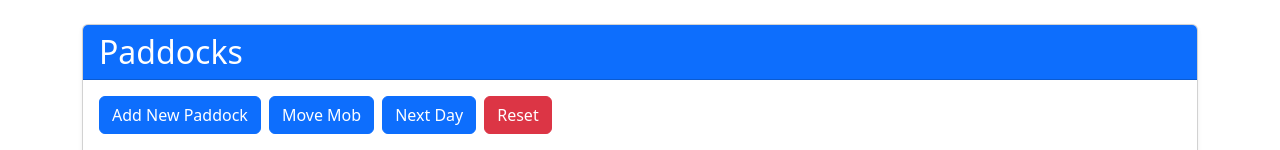
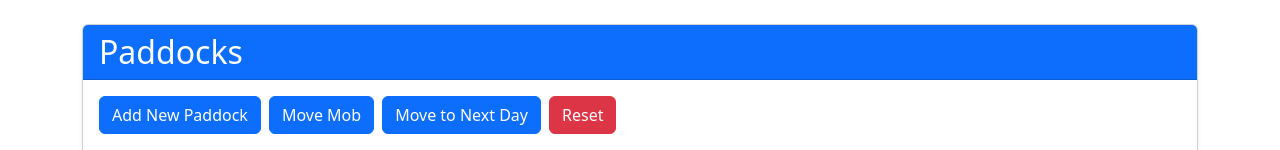
Before and after one commit to Wei-Liu-1161456/fms, a Python web app: template templates/paddocks.html in a window 1280 px wide. Shown: the part 130-280 px from the top of the page. Run offline with Jinja, Linux system fonts and the light colour scheme; the template is opened without the code that fills it, so the values that code supplies are empty.

Commit message:
Refactor: rename next day function for clarity
- Rename 'Next Day' to 'Move to Next Day' in UI
- Improve user interface clarity

```diff
--- a/templates/paddocks.html
+++ b/templates/paddocks.html
@@ -9,7 +9,7 @@
         <div class="d-flex justify-content-start mb-3">
             <a href="{{ url_for('add_paddock') }}" class="btn btn-primary me-2">Add New Paddock</a>
             <a href="{{ url_for('move_mob') }}" class="btn btn-primary me-2">Move Mob</a>
-            <a href="{{ url_for('next_day') }}" class="btn btn-primary me-2">Next Day</a>
+            <a href="{{ url_for('next_day') }}" class="btn btn-primary me-2">Move to Next Day</a>
             <a href="{{ url_for('reset') }}" class="btn btn-danger" onclick="return confirm('Are you sure you want to reset the data? This action cannot be undone.')">Reset</a>
         </div>
 
```
